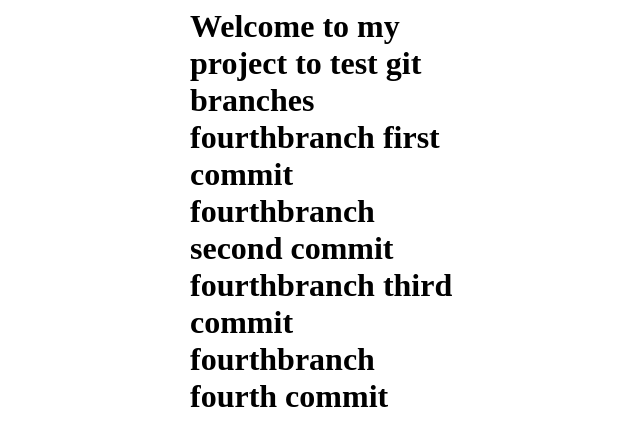
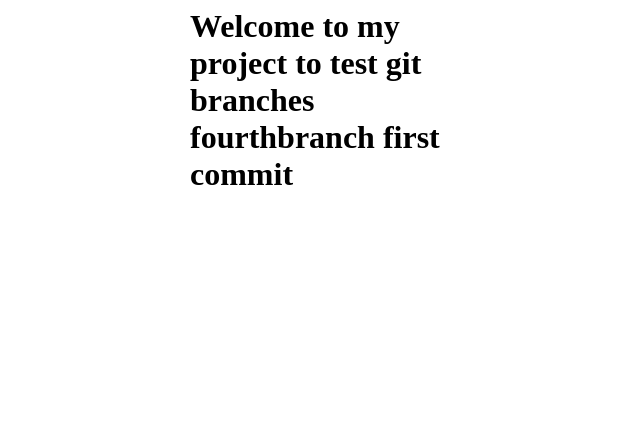
Before and after one commit to MoatazXI/first-remote, a plain HTML site: page index.html in a window 1280 px wide. Shown: the whole page, without its empty margins (318-958 px from the left). Drawn offline with Linux system fonts and the light colour scheme.

```diff
--- a/index.html
+++ b/index.html
@@ -8,9 +8,6 @@
 <body>
     <h1 style="margin: 0 500px;">Welcome to my project to test git branches</h1>
     <h1 style="margin: 0 500px;">fourthbranch first commit</h1>
-    <h1 style="margin: 0 500px;">fourthbranch second commit</h1>
-    <h1 style="margin: 0 500px;">fourthbranch third commit</h1>
-    <h1 style="margin: 0 500px;">fourthbranch fourth commit</h1>
 
 </body>
 </html>
```
